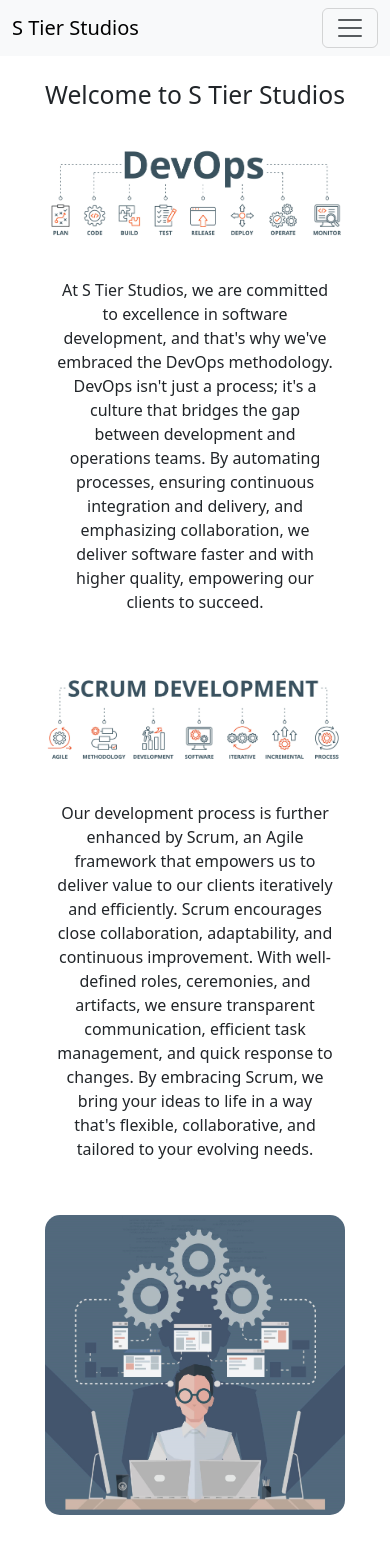
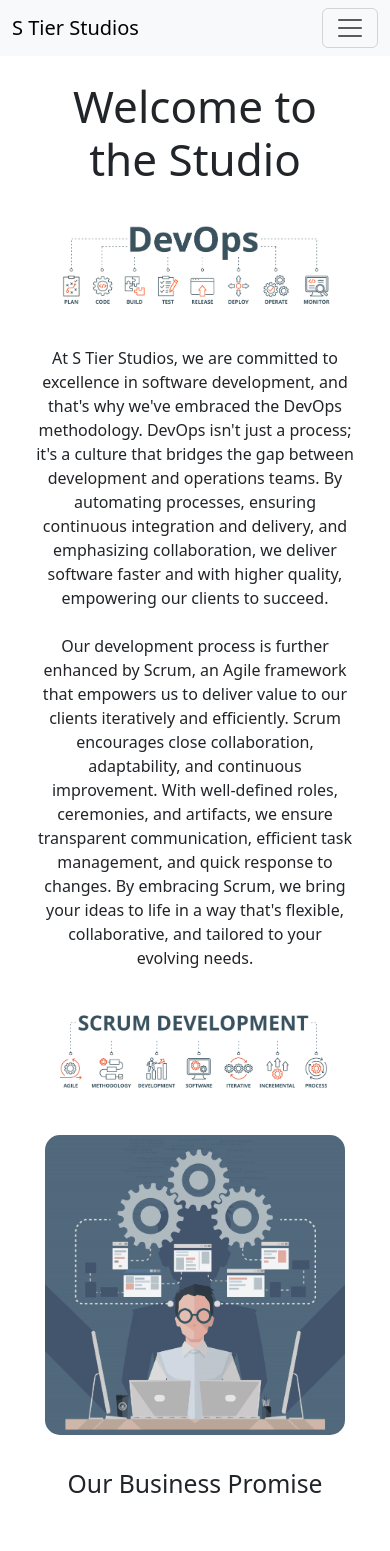
Before and after one commit to marshallpeters5/stier-studios-company-web, a React (Create React App) app: page / in a window 390 px wide. Shown: the top 1551 px of the page. Built offline with nearby package versions, Linux system fonts and the light colour scheme.

Commit message:
formatting

```diff
--- a/src/App.js
+++ b/src/App.js
@@ -1,11 +1,15 @@
-import React from 'react';
-import { BrowserRouter as Router, Routes, Route as MyRoute } from 'react-router-dom';
-import './App.css';
-import Header from './components/Header';
-import Home from './components/Home';
-import AboutUs from './components/AboutUs';
-import Services from './components/Services';
-import Footer from './components/Footer';
+import React from "react";
+import {
+  BrowserRouter as Router,
+  Routes,
+  Route as MyRoute,
+} from "react-router-dom";
+import "./App.css";
+import Header from "./components/Header";
+import Home from "./components/Home";
+import AboutUs from "./components/AboutUs";
+import Services from "./components/Services";
+import Footer from "./components/Footer";
 
 function App() {
   return (
--- a/src/components/AboutUs.js
+++ b/src/components/AboutUs.js
@@ -1,15 +1,16 @@
-import React from 'react';
-import { Card } from 'react-bootstrap';
-import employeesData from '../data/employeesData';
+import React from "react";
+import { Card } from "react-bootstrap";
+import employeesData from "../data/employeesData";
 
 function AboutUs() {
   return (
     <div className="container">
-      <h2 className="m-4">Meet the Team</h2>
+      <h2 className="m-4 heading">Meet the Team</h2>
       <p className="m-4 abouttext">
-        At S Tier Studios, our team is made up of talented individuals who are passionate about software development and
-        dedicated to delivering exceptional results. Get to know some of the key members who bring creativity, expertise,
-        and innovation to every project.
+        At S Tier Studios, our team is made up of talented individuals who are
+        passionate about software development and dedicated to delivering
+        exceptional results. Get to know some of the key members who bring
+        creativity, expertise, and innovation to every project.
       </p>
       <div className="row">
         {employeesData.map((employee, index) => (
@@ -19,12 +20,19 @@ function AboutUs() {
                 variant="top"
                 src={employee.image}
                 alt={employee.name}
-                style={{ marginTop: "20px", margin: '10px', width: '200px', height: 'auto'}}
+                style={{
+                  marginTop: "20px",
+                  margin: "10px",
+                  width: "200px",
+                  height: "auto",
+                }}
                 className="mx-auto"
               />
               <Card.Body>
                 <Card.Title>{employee.name}</Card.Title>
-                <Card.Subtitle className="mb-2 text-muted">{employee.role}</Card.Subtitle>
+                <Card.Subtitle className="mb-2 text-muted">
+                  {employee.role}
+                </Card.Subtitle>
                 <Card.Text>{employee.description}</Card.Text>
               </Card.Body>
             </Card>
--- a/src/components/Home.js
+++ b/src/components/Home.js
@@ -1,38 +1,85 @@
-import React from 'react';
+import React from "react";
+import "../styles/Home.css";
 
 function Home() {
   return (
     <div className="container">
-      <h2 className="m-4">Welcome to S Tier Studios</h2>
+      <h2 className="m-4 heading">Welcome to the Studio</h2>
 
       <div className="hometext-container">
-        <img src="/images/devops.png" alt="Dev Ops diagram" className="img-fluid" style={{ borderRadius: '15px', marginTop: "20px", margin: '10px', width: '400px', height: 'auto', alignItems: 'center' }}/>
-        <p className="m-4 hometext">
-          At S Tier Studios, we are committed to excellence in software development, and that's why we've embraced the
-          DevOps methodology. DevOps isn't just a process; it's a culture that bridges the gap between development and
-          operations teams. By automating processes, ensuring continuous integration and delivery, and emphasizing
-          collaboration, we deliver software faster and with higher quality, empowering our clients to succeed.
+        <img
+          src="/images/devops.png"
+          alt="Dev Ops diagram"
+          className="img-fluid"
+          style={{
+            borderRadius: "15px",
+            marginTop: "20px",
+            margin: "10px",
+            width: "300px",
+            height: "auto",
+            alignItems: "center",
+          }}
+        />
+        <p className="m-4 hometext-left">
+          At S Tier Studios, we are committed to excellence in software
+          development, and that's why we've embraced the DevOps methodology.
+          DevOps isn't just a process; it's a culture that bridges the gap
+          between development and operations teams. By automating processes,
+          ensuring continuous integration and delivery, and emphasizing
+          collaboration, we deliver software faster and with higher quality,
+          empowering our clients to succeed.
         </p>
       </div>
 
       <div className="hometext-container">
-        <img src="/images/scrum.png" alt="S Tier Studios Scrum" className="img-fluid" style={{ borderRadius: '15px', marginTop: "20px", margin: '10px', width: '400px', height: 'auto', alignItems: 'center' }}/>
-        <p className="m-4 hometext">
-          Our development process is further enhanced by Scrum, an Agile framework that empowers us to deliver value to
-          our clients iteratively and efficiently. Scrum encourages close collaboration, adaptability, and continuous
-          improvement. With well-defined roles, ceremonies, and artifacts, we ensure transparent communication, efficient
-          task management, and quick response to changes. By embracing Scrum, we bring your ideas to life in a way that's
-          flexible, collaborative, and tailored to your evolving needs.
+        <p className="m-4 hometext-right">
+          Our development process is further enhanced by Scrum, an Agile
+          framework that empowers us to deliver value to our clients iteratively
+          and efficiently. Scrum encourages close collaboration, adaptability,
+          and continuous improvement. With well-defined roles, ceremonies, and
+          artifacts, we ensure transparent communication, efficient task
+          management, and quick response to changes. By embracing Scrum, we
+          bring your ideas to life in a way that's flexible, collaborative, and
+          tailored to your evolving needs.
         </p>
+        <img
+          src="/images/scrum.png"
+          alt="S Tier Studios Scrum"
+          className="img-fluid"
+          style={{
+            borderRadius: "15px",
+            marginTop: "20px",
+            margin: "10px",
+            width: "300px",
+            height: "auto",
+            alignItems: "center",
+          }}
+        />
       </div>
 
-      <div className="hometext-container">
-        <img src="/images/coder.png" alt="S Tier Studios Ideals" className="img-fluid" style={{ borderRadius: '15px', marginTop: "20px", margin: '10px', width: '300px', height: 'auto', alignItems: 'center' }}/>
+      <div className="hometext-container-bottom">
+        <img
+          src="/images/coder.png"
+          alt="S Tier Studios Ideals"
+          className="img-fluid"
+          style={{
+            borderRadius: "15px",
+            marginTop: "20px",
+            margin: "10px",
+            width: "300px",
+            height: "auto",
+            alignItems: "center",
+          }}
+        />
+        <h2 className="m-4">Our Business Promise</h2>
         <p className="m-4 hometext">
-          We believe in the power of ideals, hard work, and ingenuity. Our team is driven by the pursuit of excellence,
-          and we approach every project with dedication and innovation. With a focus on creativity and problem-solving,
-          we turn challenges into opportunities, delivering results that exceed expectations. Join us on a journey where
-          passion meets purpose, and together, we'll transform your ideas into remarkable solutions.
+          We believe in the power of ideals, hard work, and ingenuity. Our team
+          is driven by the pursuit of excellence, and we approach every project
+          with dedication and innovation. With a focus on creativity and
+          problem-solving, we turn challenges into opportunities, delivering
+          results that exceed expectations. Join us on a journey where passion
+          meets purpose, and together, we'll transform your ideas into
+          remarkable solutions.
         </p>
       </div>
     </div>
--- a/src/components/Services.js
+++ b/src/components/Services.js
@@ -1,4 +1,4 @@
-import React from 'react';
+import React from "react";
 
 function Services() {
   const services = [
@@ -8,13 +8,13 @@ function Services() {
     "UI/UX Design",
     "Software Consulting",
     "Quality Assurance",
-    "Maintenance and Support"
+    "Maintenance and Support",
   ];
 
   return (
     <div>
-      <h2 className="m-4">What We Offer</h2>
-      <ul style={{ listStyle: 'none', padding: 0 }}>
+      <h2 className="m-4 heading">What We Offer</h2>
+      <ul style={{ listStyle: "none", padding: 0 }}>
         {services.map((service, index) => (
           <li key={index}>{service}</li>
         ))}
--- a/src/index.css
+++ b/src/index.css
@@ -16,26 +16,6 @@ code {
   transition-duration: 0.5s;
 }
 
-.hometext-container {
-  display: flex;
-  flex-direction: column;
-  align-items: center;
-  text-align: center;
-  margin-left: 200px;
-  margin-right: 200px;
-
-  @media (max-width: 992px) {
-    margin: 20px; /* Smaller margin for screens up to 768px width */
-  }
+.heading {
+  font-size: 44px;
 }
-
-.hometext {
-  margin-top: 20px;
-}
-
-footer {
-  margin: 10px;
-}
-.footer-icon {
-  margin-right: 25px;
-}
--- a/src/styles/Footer.css
+++ b/src/styles/Footer.css
@@ -6,4 +6,9 @@
 
 .footer {
   margin-top: 20px;
+  margin: 10px;
 }
+
+.footer-icon {
+  margin-right: 25px;
+}
--- /dev/null
+++ b/src/styles/Home.css
@@ -0,0 +1,36 @@
+  .hometext-left {
+    flex-direction: row;
+  }
+
+  .hometext-right {
+    flex-direction: row-reverse;
+  }
+
+  .hometext-container {
+    display: flex;
+    flex-direction: row;
+    justify-content: space-between;
+    align-items: center;
+    margin: 20px 0;
+
+    @media (max-width: 992px) {
+        display: block;
+      }
+  }
+
+  .hometext-container-bottom {
+    display: flex;
+    flex-direction: column;
+    align-items: center;
+    text-align: center;
+    margin-left: 200px;
+    margin-right: 200px;
+
+    @media (max-width: 992px) {
+      margin: 20px;
+    }
+  }
+
+  .hometext {
+    margin-top: 20px;
+  }
```
Also changed, not shown: src/components/Footer.js (+20 -6 lines), src/components/Header.js (+10 -7 lines), src/index.js (+8 -8 lines).
